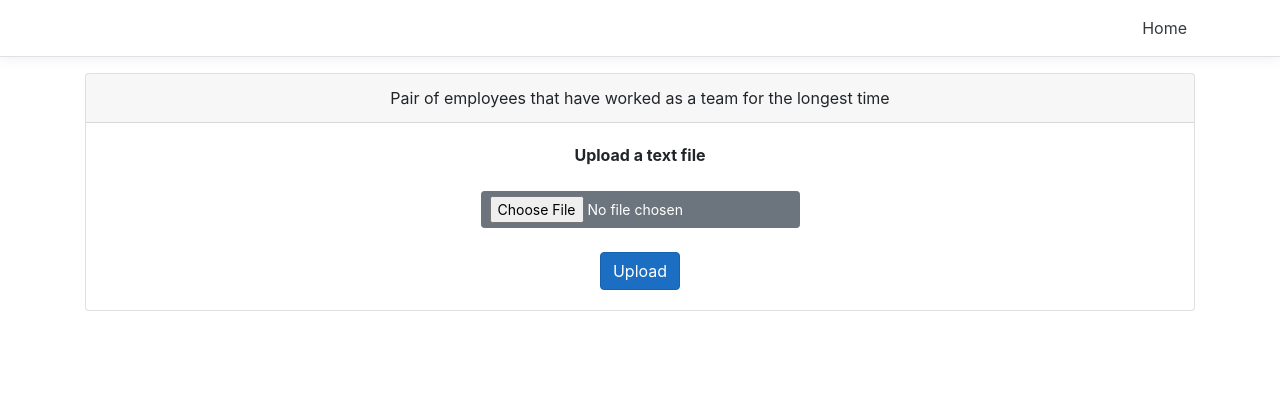
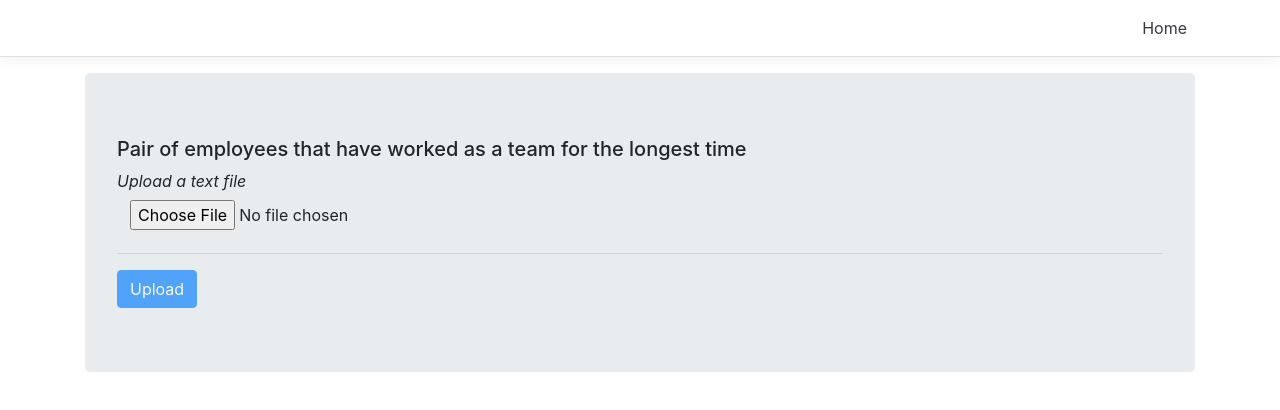
Before and after one commit to l3kov9/emil-lekov-employees, a React (Create React App) app in the folder Employees/Employees/ClientApp/: page / in a window 1280 px wide. Shown: the top 410 px of the page. Built offline with nearby package versions, Linux system fonts and the light colour scheme.

Commit message:
UI improvements

```diff
--- a/Employees/Employees/ClientApp/src/components/Admin/index.js
+++ b/Employees/Employees/ClientApp/src/components/Admin/index.js
@@ -1,38 +1,42 @@
 import React from "react";
 import FileUpload from '../FileUpload';
 import EmployeesTable from "../EmployeesTable";
-import { registerEmployeePairs } from '../../helpers/actions';
+import { setEmployeePairs, setIsFileUploaded } from '../../helpers/actions';
 
 class Admin extends React.Component {
     constructor(props) {
         super(props);
 
         this.state = {
-            employeePairs: []
+            employeePairs: [],
+            IsFileUploaded: false
         }
 
-        this.registerEmployeePairs = registerEmployeePairs.bind(this);
+        this.setEmployeePairs = setEmployeePairs.bind(this);
+        this.setIsFileUploaded = setIsFileUploaded.bind(this);
     }
 
     render() {
-        const actions = { registerEmployeePairs: this.registerEmployeePairs };
+        const actions = {
+            setEmployeePairs: this.setEmployeePairs,
+            setIsFileUploaded: this.setIsFileUploaded
+        };
 
         return <>
-            <p className="card text-center">
-                <span className="card-header">
-                    Pair of employees that have worked as a team for the longest time
-                </span>
-                <span className="card-body">
-                    <strong className="card-title">Upload a text file</strong>
-                    <br /><br />
-                    <FileUpload actions={actions} />
-                </span>
-            </p>
+            <div className="jumbotron">
+                <h5>Pair of employees that have worked as a team for the longest time</h5>
+                <i className="card-title">Upload a text file</i>
+                <br />
+                <FileUpload actions={actions} />
+            </div>
 
             {
-                this.state.employeePairs.length !== 0
+                this.state.IsFileUploaded
                     ? <EmployeesTable
-                        data={this.state.employeePairs}
+                        data={this.state.employeePairs.length > 0
+                            ? this.state.employeePairs :
+                            []
+                        }
                     />
                     : null
             }
--- a/Employees/Employees/ClientApp/src/components/FileUpload/index.js
+++ b/Employees/Employees/ClientApp/src/components/FileUpload/index.js
@@ -1,37 +1,49 @@
 import React from 'react';
 import axios from 'axios';
+import './styles.css';
 
 class FileUpload extends React.Component {
     constructor(props) {
         super(props);
 
         this.state = {
-            file: {}
+            file: {},
+            isFileAttached: false
         }
     }
 
     processFile = (e) => {
-        this.setState({ file: e.target.files[0] })
+        this.setState({
+            file: e.target.files[0],
+            isFileAttached: true
+        })
     }
 
     uploadFile = async (e) => {
         const formData = new FormData();
+        const validationMessage = document.getElementById('validation-message');
         formData.append('file', this.state.file);
+
+        const { setEmployeePairs, setIsFileUploaded } = this.props.actions;
 
         try {
             const response = await axios.post('employees', formData);
-            this.props.actions.registerEmployeePairs(response.data);
+            setEmployeePairs(response.data);
+            setIsFileUploaded(true);
+            validationMessage.hidden = true;
         } catch (ex) {
             console.log(ex);
+            validationMessage.hidden = false;
+            setIsFileUploaded(false);
         }
     }
     render() {
         return (
             <>
-                <input className='btn btn-secondary btn-sm' type="file" onChange={this.processFile} />
-                <br />
-                <br />
-                <input className='btn btn-primary' type="button" value='Upload' onClick={this.uploadFile} />
+                <input className='btn' type="file" onChange={this.processFile} />
+                <hr />
+                <input disabled={!this.state.isFileAttached} className='btn btn-primary' type="button" value='Upload' onClick={this.uploadFile} />
+                <div id='validation-message' hidden>Error while uploading the file.<br />Please upload a valid one in the following format: EmpID, ProjectID, DateFrom, DateTo!</div>
             </>
         );
     }
--- /dev/null
+++ b/Employees/Employees/ClientApp/src/components/FileUpload/styles.css
@@ -0,0 +1,4 @@
+#validation-message{
+    color: red;
+    font-size: 80%;
+}
--- a/Employees/Employees/ClientApp/src/helpers/actions.js
+++ b/Employees/Employees/ClientApp/src/helpers/actions.js
@@ -1,5 +1,11 @@
-export function registerEmployeePairs(data) {
+export function setEmployeePairs(data) {
     this.setState(
         { employeePairs: data }
     )
 }
+
+export function setIsFileUploaded(isTrue){
+    this.setState(
+        { IsFileUploaded: isTrue }
+    )
+}
--- a/Employees/Employees/ClientApp/src/helpers/icons.js
+++ b/Employees/Employees/ClientApp/src/helpers/icons.js
@@ -5,18 +5,12 @@ import ArrowDownward from '@material-ui/icons/ArrowDownward';
 import ChevronLeft from '@material-ui/icons/ChevronLeft';
 import ChevronRight from '@material-ui/icons/ChevronRight';
 import Clear from '@material-ui/icons/Clear';
-import FilterList from '@material-ui/icons/FilterList';
 import FirstPage from '@material-ui/icons/FirstPage';
 import LastPage from '@material-ui/icons/LastPage';
-import Remove from '@material-ui/icons/Remove';
-import SaveAlt from '@material-ui/icons/SaveAlt';
 import Search from '@material-ui/icons/Search';
-import ViewColumn from '@material-ui/icons/ViewColumn';
 
 export const tableIcons = {
     Clear: forwardRef((props, ref) => <Clear {...props} ref={ref} />),
-    Export: forwardRef((props, ref) => <SaveAlt {...props} ref={ref} />),
-    Filter: forwardRef((props, ref) => <FilterList {...props} ref={ref} />),
     FirstPage: forwardRef((props, ref) => <FirstPage {...props} ref={ref} />),
     LastPage: forwardRef((props, ref) => <LastPage {...props} ref={ref} />),
     NextPage: forwardRef((props, ref) => <ChevronRight {...props} ref={ref} />),
@@ -24,6 +18,5 @@ export const tableIcons = {
     ResetSearch: forwardRef((props, ref) => <Clear {...props} ref={ref} />),
     Search: forwardRef((props, ref) => <Search {...props} ref={ref} />),
     SortArrow: forwardRef((props, ref) => <ArrowDownward {...props} ref={ref} />),
-    ThirdStateCheck: forwardRef((props, ref) => <Remove {...props} ref={ref} />),
-    ViewColumn: forwardRef((props, ref) => <ViewColumn {...props} ref={ref} />)
+    DetailPanel: forwardRef((props, ref) => <ChevronRight {...props} ref={ref} />),
 };
```
Also changed, not shown: 1 other file (tests, documents, lock files or other folders).
